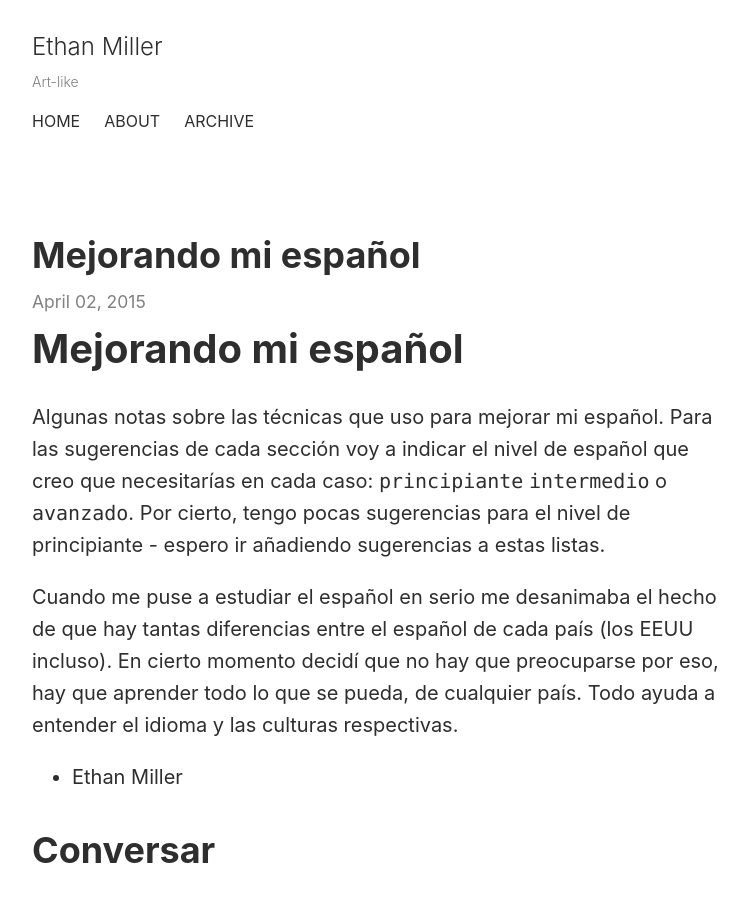
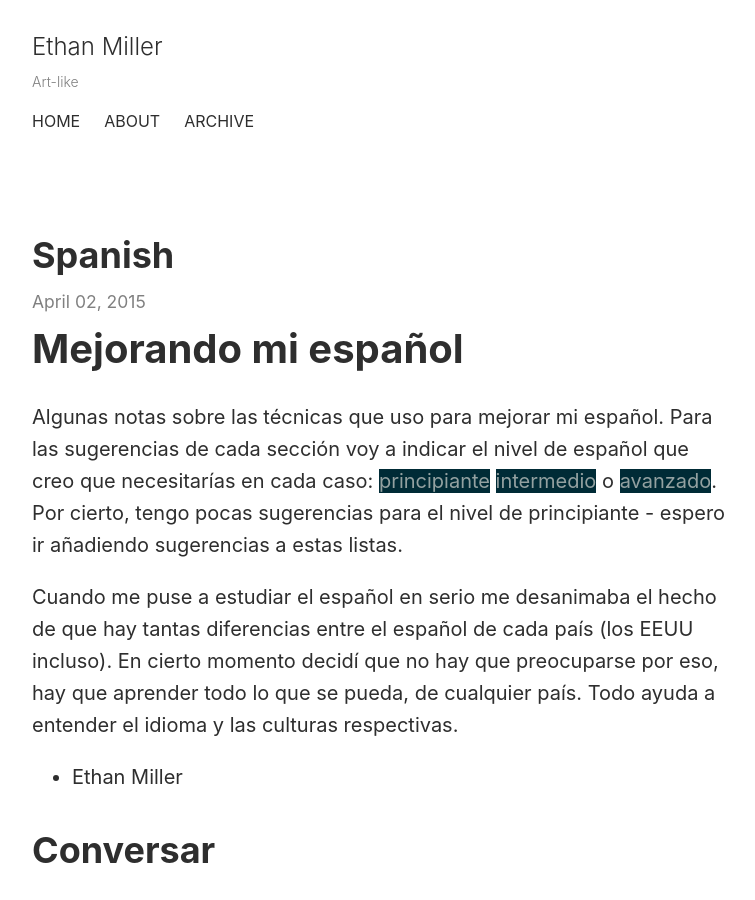
Before and after one commit to ethanmiller/ethanmiller.github.io, a Jekyll site: the page built from _posts/2015-04-02-spanish.md, in a window 1280 px wide and 900 px high. Shown: the whole window, without its empty margins (256-1011 px from the left). Built offline with Jekyll 4.4.1, drawn with Linux system fonts in a browser that asks for light colours.

Commit message:
highlights

```diff
--- a/_posts/2015-04-02-spanish.md
+++ b/_posts/2015-04-02-spanish.md
@@ -1,13 +1,12 @@
 ---
 layout: post
-title:  "Mejorando mi español"
+title:  "Spanish"
 date:   2015-04-02 12:00
-categories:
 ---
 
 # Mejorando mi español
 
-Algunas notas sobre las técnicas que uso para mejorar mi español. Para las sugerencias de cada sección voy a indicar el nivel de español que creo que necesitarías en cada caso: `principiante` `intermedio` o `avanzado`. Por cierto, tengo pocas sugerencias para el nivel de principiante - espero ir añadiendo sugerencias a estas listas.
+Algunas notas sobre las técnicas que uso para mejorar mi español. Para las sugerencias de cada sección voy a indicar el nivel de español que creo que necesitarías en cada caso: <span class="highlight k">principiante</span> <span class="highlight n">intermedio</span> o <span class="highlight err">avanzado</span>. Por cierto, tengo pocas sugerencias para el nivel de principiante - espero ir añadiendo sugerencias a estas listas.
 
 Cuando me puse a estudiar el español en serio me desanimaba el hecho de que hay tantas diferencias entre el español de cada país (los EEUU incluso). En cierto momento decidí que no hay que preocuparse por eso, hay que aprender todo lo que se pueda, de cualquier país. Todo ayuda a entender el idioma y las culturas respectivas.
 
@@ -21,7 +20,7 @@ Mas allá de eso, puedes usar un app para conectarte con desconocidos que quiere
 
 **Sugerencias**
 
-*   `principiante` [HelloTalk](http://www.hellotalk.com/) Te conecta con hablantes nativos de cualquier idioma que quieras aprender. Lo intenté, y fue interesante pero dejé de hacerlo. Lo bueno es que puedes grabar tu voz para comunicarte, y así evitar el rollo de coordinar una hora precisa para ponerse en contacto.
+*   <span class="label label-success">principiante</span> [HelloTalk](http://www.hellotalk.com/) Te conecta con hablantes nativos de cualquier idioma que quieras aprender. Lo intenté, y fue interesante pero dejé de hacerlo. Lo bueno es que puedes grabar tu voz para comunicarte, y así evitar el rollo de coordinar una hora precisa para ponerse en contacto.
 
 ## Leer
 
```
